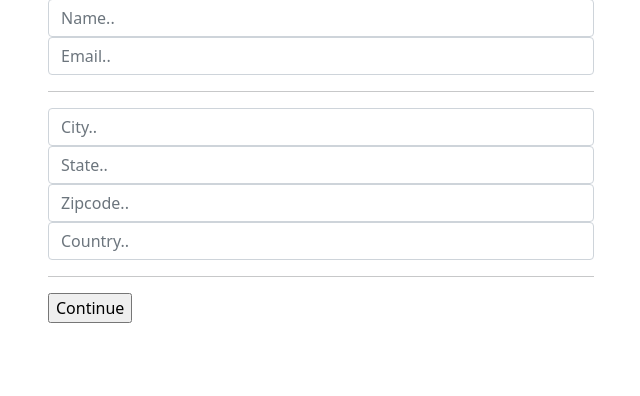
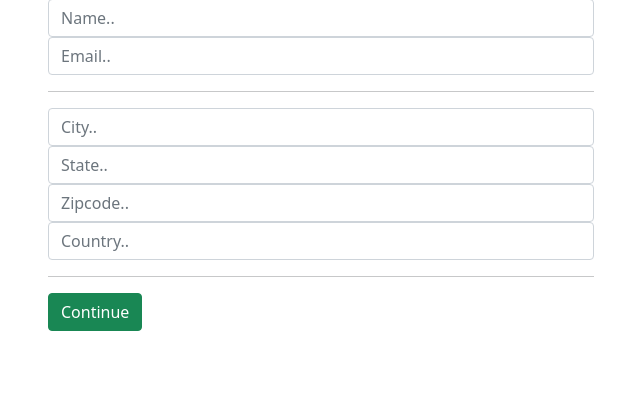
Before and after one commit to petre-marian-vaduva/Ecommerce, a Django app: page /checkout/ in a window 1280 px wide. Shown: the part 282-678 px from the top of the page, without its empty margins (34-674 px from the left). Run offline with Django 4.2, Linux system fonts and the light colour scheme.

Commit message:
Update checkout.html

```diff
--- a/project1/store/templates/store/checkout.html
+++ b/project1/store/templates/store/checkout.html
@@ -30,7 +30,7 @@
                         </div>
                     </div>
                     <hr>
-                    <input type="submit" value="Continue">
+                    <input id="form-button" class="btn btn-success btn-block" type="submit" value="Continue">
                 </form>
             </div>
         </div>
```
